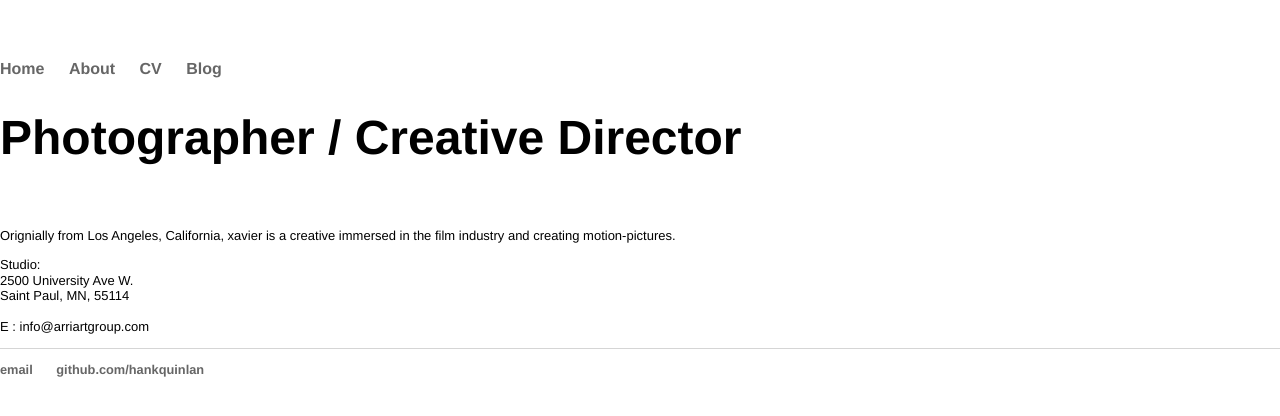
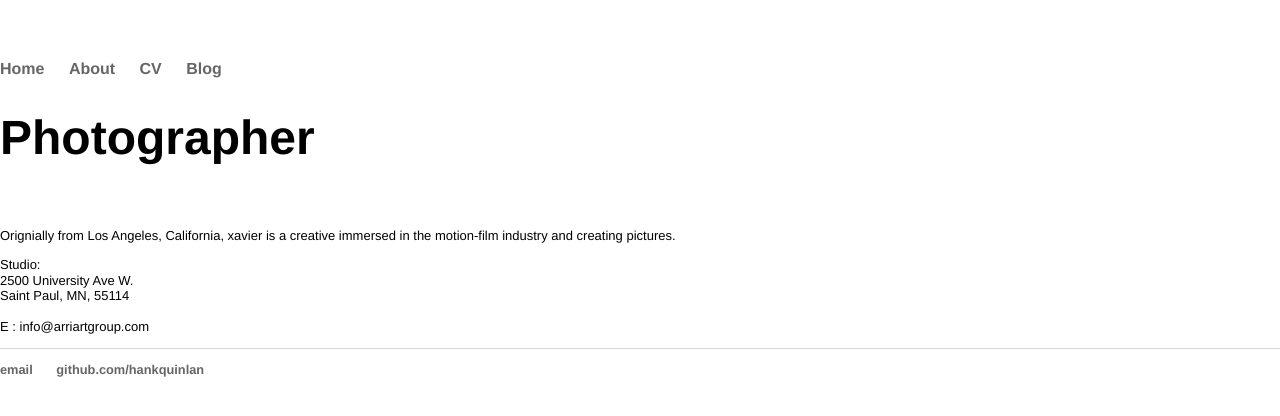
Before and after one commit to developer-xavier/developer-xavier.github.io, a Jekyll site: the page built from about/index.html, in a window 1280 px wide. Shown: the top 416 px of the page. Built offline with Jekyll 4.4.1, drawn with Linux system fonts in a browser that asks for light colours.

Commit message:
Update index.html

```diff
--- a/about/index.html
+++ b/about/index.html
@@ -3,9 +3,9 @@ layout: default
 title: Xavier Bonilla | Photographer
 ---
 <div class="blurb">
-	<h1>Photographer / Creative Director</h1>
+	<h1>Photographer</h1>
 	<br>
-	<p>Orignially from Los Angeles, California, xavier is  a creative immersed in the film industry and creating motion-pictures.</p>
+	<p>Orignially from Los Angeles, California, xavier is  a creative immersed in the motion-film industry and creating pictures.</p>
 	<p>
 		Studio:
 		<br>
```
